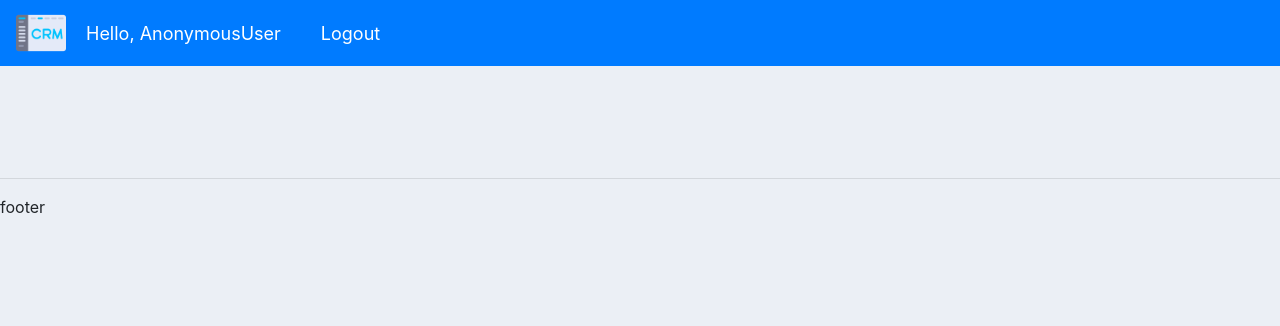
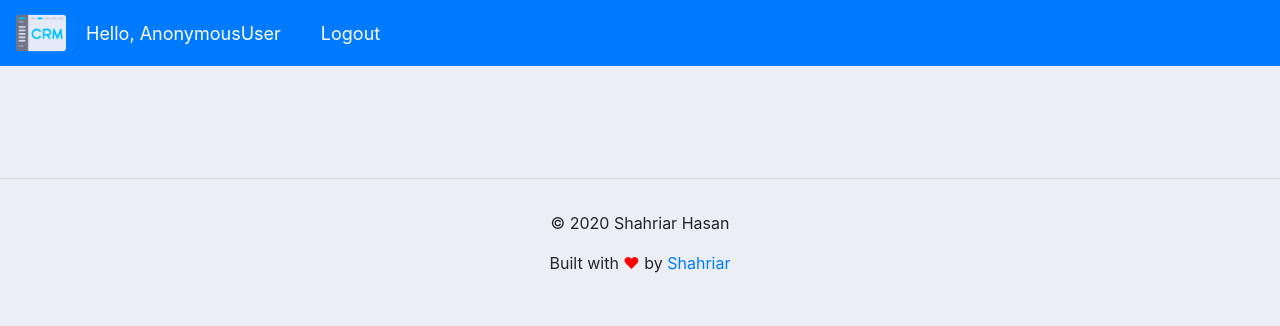
Before and after one commit to ShahriarCodes/Customer-Relationship-Management-System, a Django app: template accounts/templates/accounts/main.html in a window 1280 px wide. Shown: the top 326 px of the page. Run offline with Django 3.2, Linux system fonts and the light colour scheme; the template is opened without the code that fills it, so the values that code supplies are empty.

Commit message:
added footer

```diff
--- /dev/null
+++ b/accounts/templates/accounts/footer.html
@@ -0,0 +1,14 @@
+{% load static %}
+
+<!-- Footer -->
+<footer class="page-footer font-small blue">
+
+  <!-- Copyright -->
+  <div class="footer-copyright text-center py-3">
+    <p>&copy; 2020 Shahriar Hasan</p>
+    <p>Built with <span class="love" style="color: red">❤</span> by <a href="https://github.com/shahriar100">Shahriar</a></p>
+  </div>
+  <!-- Copyright -->
+
+</footer>
+<!-- Footer -->
--- a/accounts/templates/accounts/main.html
+++ b/accounts/templates/accounts/main.html
@@ -27,7 +27,8 @@
 
     <br><br>
     <hr>
-    <footer>footer</footer>
+
+    {% include 'accounts/footer.html' %}
   </body>
   <script src="https://code.jquery.com/jquery-3.5.1.slim.min.js" integrity="sha384-DfXdz2htPH0lsSSs5nCTpuj/zy4C+OGpamoFVy38MVBnE+IbbVYUew+OrCXaRkfj" crossorigin="anonymous"></script>
   <script src="https://cdn.jsdelivr.net/npm/popper.js@1.16.1/dist/umd/popper.min.js" integrity="sha384-9/reFTGAW83EW2RDu2S0VKaIzap3H66lZH81PoYlFhbGU+6BZp6G7niu735Sk7lN" crossorigin="anonymous"></script>
```
Also changed, not shown: db.sqlite3.
